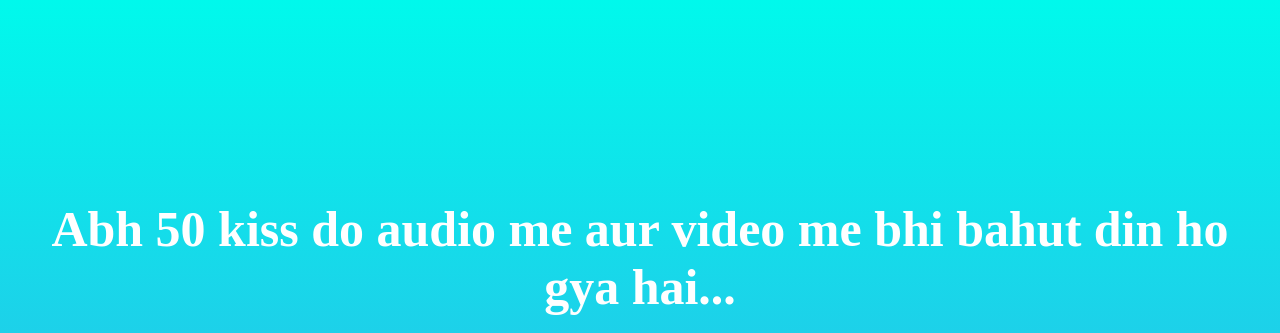
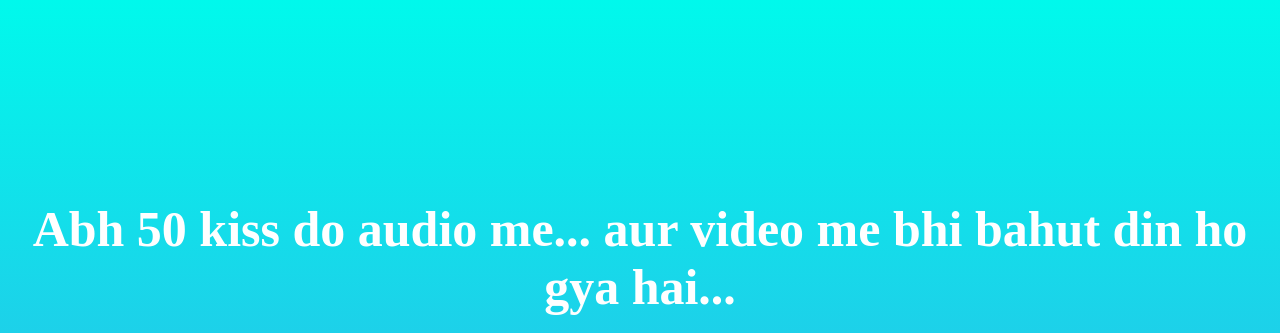
Before and after one commit to UchihaItachiVD/do_you_love_me, a plain HTML site: page yes.html in a window 1280 px wide. Shown: the top 333 px of the page. Drawn offline with Linux system fonts and the light colour scheme.

Commit message:
Update yes.html

```diff
--- a/yes.html
+++ b/yes.html
@@ -6,7 +6,7 @@
   <body>
     <div class="container">
       <div>
-        <h1 class="header_text">Abh 50 kiss do audio me aur video me bhi bahut din ho gya hai... </h1>
+        <h1 class="header_text">Abh 50 kiss do audio me... aur video me bhi bahut din ho gya hai... </h1>
       </div>
       <div class="gif_container">
         <img
```
